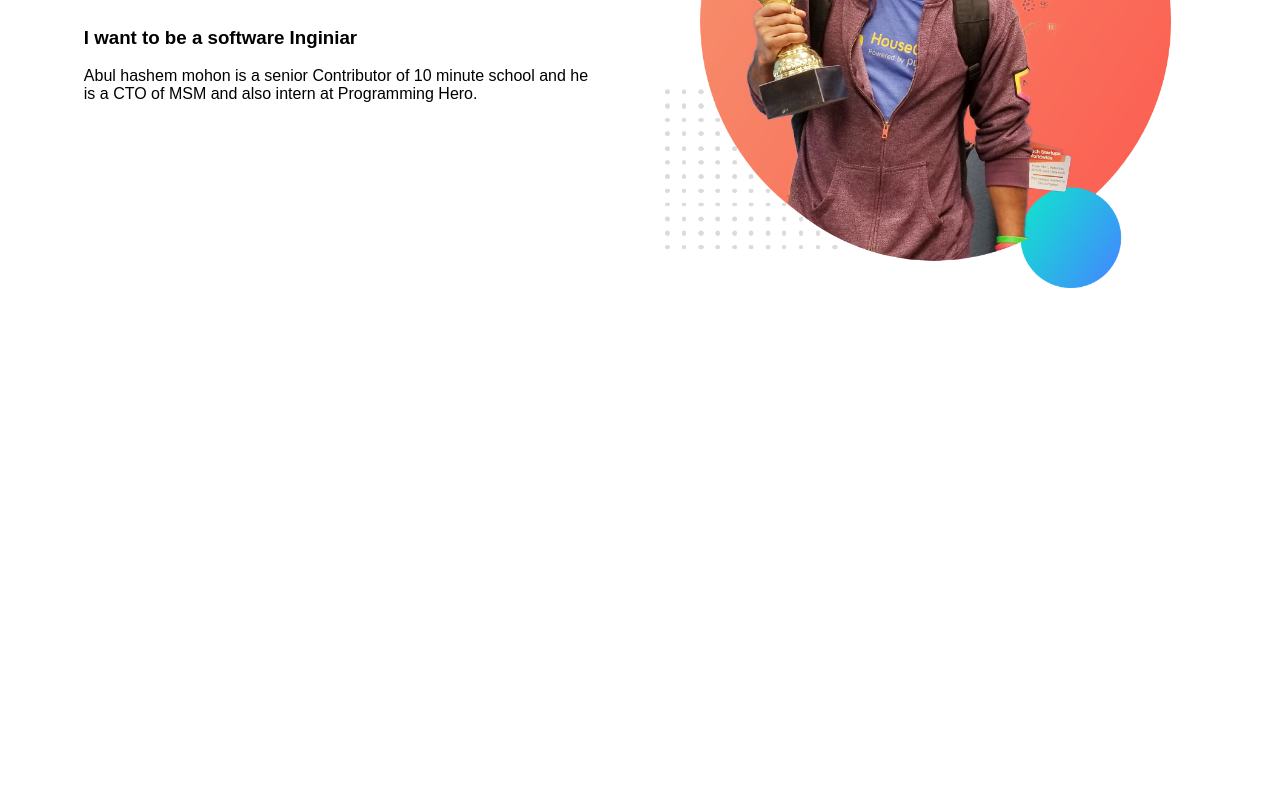
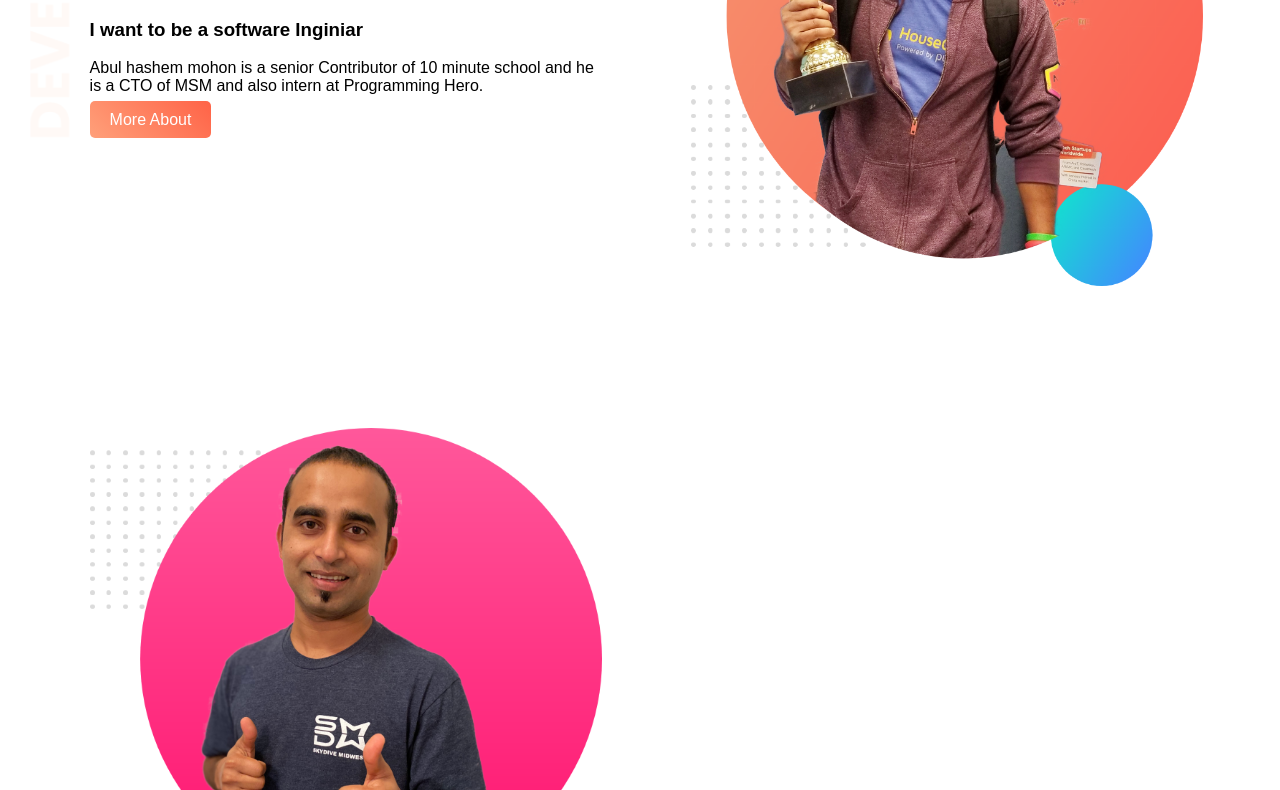
Before and after one commit to Mohon0555/My-Portfolio, a plain HTML site: page index.html in a window 1280 px wide. Shown: the part 222-1012 px from the top of the page. Before the commit the page ends 800 px from the top, so only its background shows below. Drawn offline with Linux system fonts and the light colour scheme.

Commit message:
new section aded

```diff
--- a/index.html
+++ b/index.html
@@ -7,17 +7,28 @@
     <link rel="stylesheet" href="style.css">
 </head>
 <body>
-    <section>
+    <section class="top-bannr">
        <div class="half-width">
         <h1>Welcome To </h1>
         <h1><span class="oi">Mohon</span> World</h1>
-      <h3>I want to be a software Inginiar</h3
+      <h3>I want to be a software Inginiar</h3>
         <p>Abul hashem mohon is a senior Contributor of 10 minute school and he is a CTO of MSM and also intern at Programming Hero.<p>
+            <a class="button" target="_blank" href="https://bangla2.programming-hero.com/course-status/">More About</a>
         </div>
             <div class="half-width">
             <img src="images/jhankar.png" alt="">
         </div>
         </section>
+        <section class="dream">
+
+            <div class="half-width">
+                <img src="images/jhankar2.png"
+            </div>
+
+            <div class="half-width">
+
+            </div>
+        </section>
 
 </body>
 </html>
--- a/style.css
+++ b/style.css
@@ -1,4 +1,5 @@
 body {
+    margin: 0px;
 font-family: sans-serif;
 }
 
@@ -12,9 +13,26 @@ h1{
 .half-width{
     width: 40%;
     float: left;
-    margin-left: 4%;
+    margin-left: 5%;
     padding-left: 2%;
 }
 .half-width img{
     width:100%;
 }
+.top-bannr{
+
+background-image: url("images/top-banner.png");
+background-repeat: no-repeat;
+}
+section{
+    height: 500px;
+    padding-bottom: 150px;
+}
+.button{
+        text-decoration: none;
+        background-image: linear-gradient(45deg, lightsalmon, tomato);
+        padding: 10px 20px;
+        border-radius: 5px;
+        color: white;
+
+}
```
